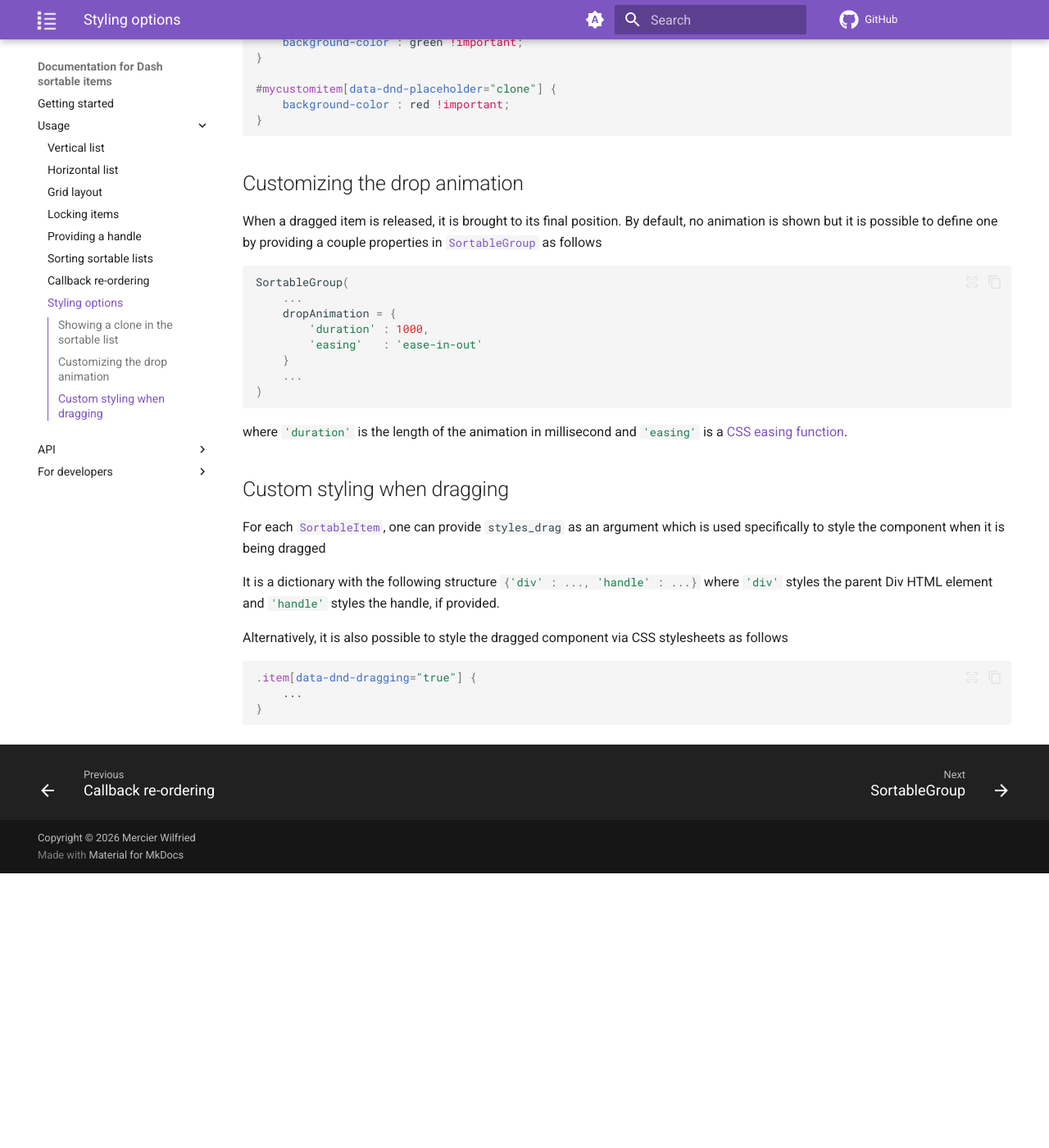
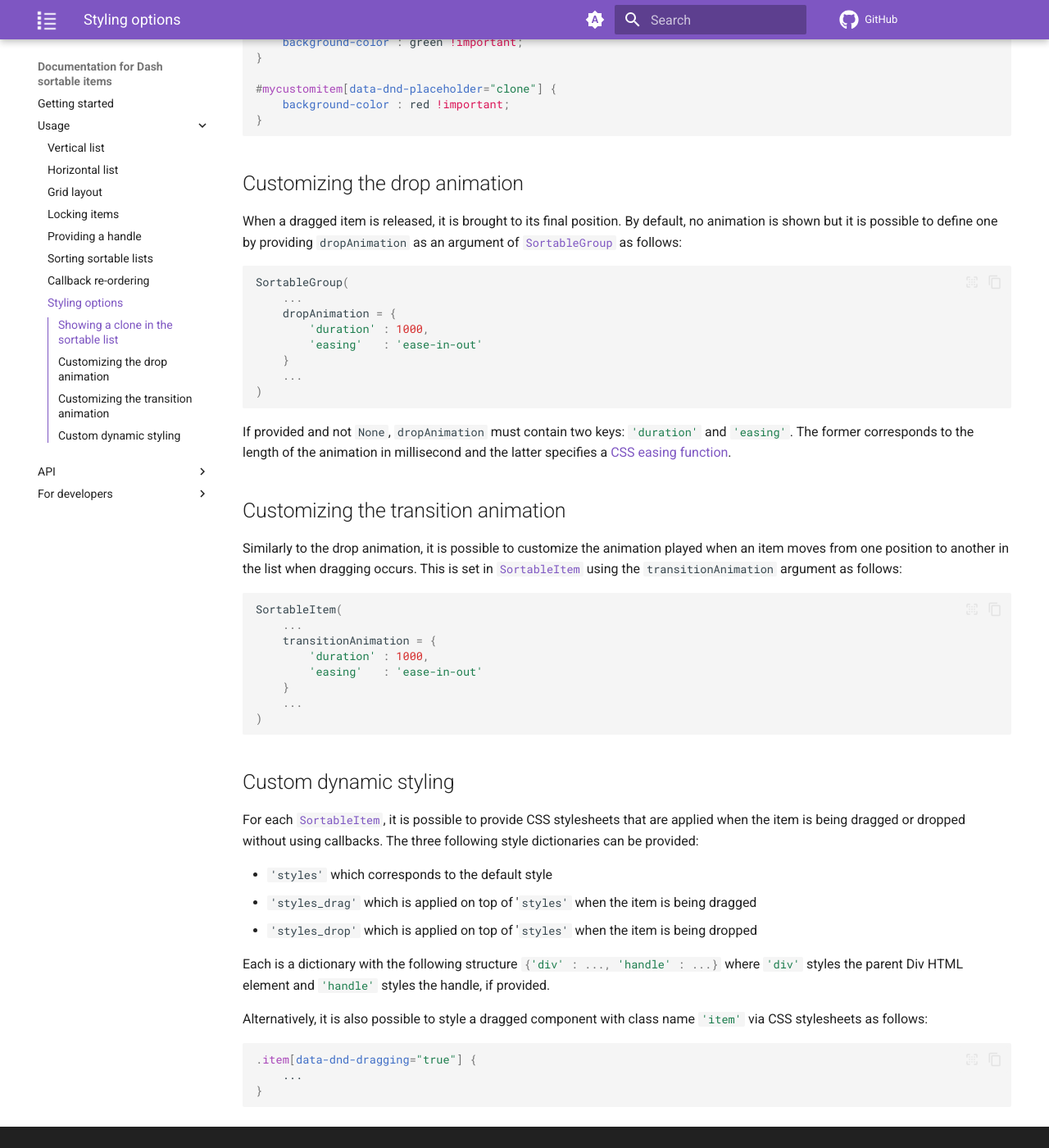
Before and after one commit to WilfriedMercier/dash_sortable_items, an MkDocs documentation site: the page built from docs_src/src/examples/example_styling.md, in a window 1280 px wide and 1400 px high, scrolled down 377 px. Shown: the whole window at 82% size. Built offline with MkDocs 1.6.1 and Material for MkDocs 9.7.7, drawn with Linux system fonts in a browser that asks for light colours; comment, search, counter and statistics services are not loaded; before the commit the page ends 1442 px from its top, so only the background shows below that; some of the changed text lies outside the part shown.

````diff
--- a/docs_src/src/examples/example_styling.md
+++ b/docs_src/src/examples/example_styling.md
@@ -14,7 +14,7 @@ It is possible to show a clone of the dragged component inside the list by provi
 
 ## Customizing the drop animation
 
-When a dragged item is released, it is brought to its final position. By default, no animation is shown but it is possible to define one by providing a couple properties in [`SortableGroup`](../API/sortable_group.md) as follows
+When a dragged item is released, it is brought to its final position. By default, no animation is shown but it is possible to define one by providing `dropAnimation` as an argument of [`SortableGroup`](../API/sortable_group.md) as follows:
 
 ```python
 SortableGroup(
@@ -27,15 +27,34 @@ SortableGroup(
 )
 ```
 
-where `#!py3 'duration'` is the length of the animation in millisecond and `#!py3 'easing'` is a [CSS easing function](https://developer.mozilla.org/en-US/docs/Web/CSS/Guides/Easing_functions).
+If provided and not `None`, `dropAnimation` must contain two keys: `#!py3 'duration'` and `#!py3 'easing'`. The former corresponds to the length of the animation in millisecond and the latter specifies a [CSS easing function](https://developer.mozilla.org/fr/docs/Web/CSS/Reference/Values/easing-function).
 
-## Custom styling when dragging
+## Customizing the transition animation
 
-For each [`SortableItem`](../API/sortable_item.md), one can provide `styles_drag` as an argument which is used specifically to style the component when it is being dragged
+Similarly to the drop animation, it is possible to customize the animation played when an item moves from one position to another in the list when dragging occurs. This is set in [`SortableItem`](../API/sortable_item.md) using the `transitionAnimation` argument as follows:
 
-It is a dictionary with the following structure `#!py3 {'div' : ..., 'handle' : ...}` where `#!py3 'div'` styles the parent Div HTML element and `#!py3 'handle'` styles the handle, if provided.
+```python
+SortableItem(
+    ...
+    transitionAnimation = {
+        'duration' : 1000,
+        'easing'   : 'ease-in-out'
+    }
+    ...
+)
+```
 
-Alternatively, it is also possible to style the dragged component via CSS stylesheets as follows
+## Custom dynamic styling
+
+For each [`SortableItem`](../API/sortable_item.md), it is possible to provide CSS stylesheets that are applied when the item is being dragged or dropped without using callbacks. The three following style dictionaries can be provided:
+
+- `'styles'` which corresponds to the default style
+- `'styles_drag'` which is applied on top of '`styles'` when the item is being dragged
+- `'styles_drop'` which is applied on top of '`styles'` when the item is being dropped
+
+Each is a dictionary with the following structure `#!py3 {'div' : ..., 'handle' : ...}` where `#!py3 'div'` styles the parent Div HTML element and `#!py3 'handle'` styles the handle, if provided.
+
+Alternatively, it is also possible to style a dragged component with class name `#!py3 'item'` via CSS stylesheets as follows:
 
 ```css
 .item[data-dnd-dragging="true"] {
````
Also changed, not shown: other parts of docs_src/src/examples/example_styling.md (+1 -1 lines), docs_src/src/API/sortable_group.md (+17 -6 lines).
